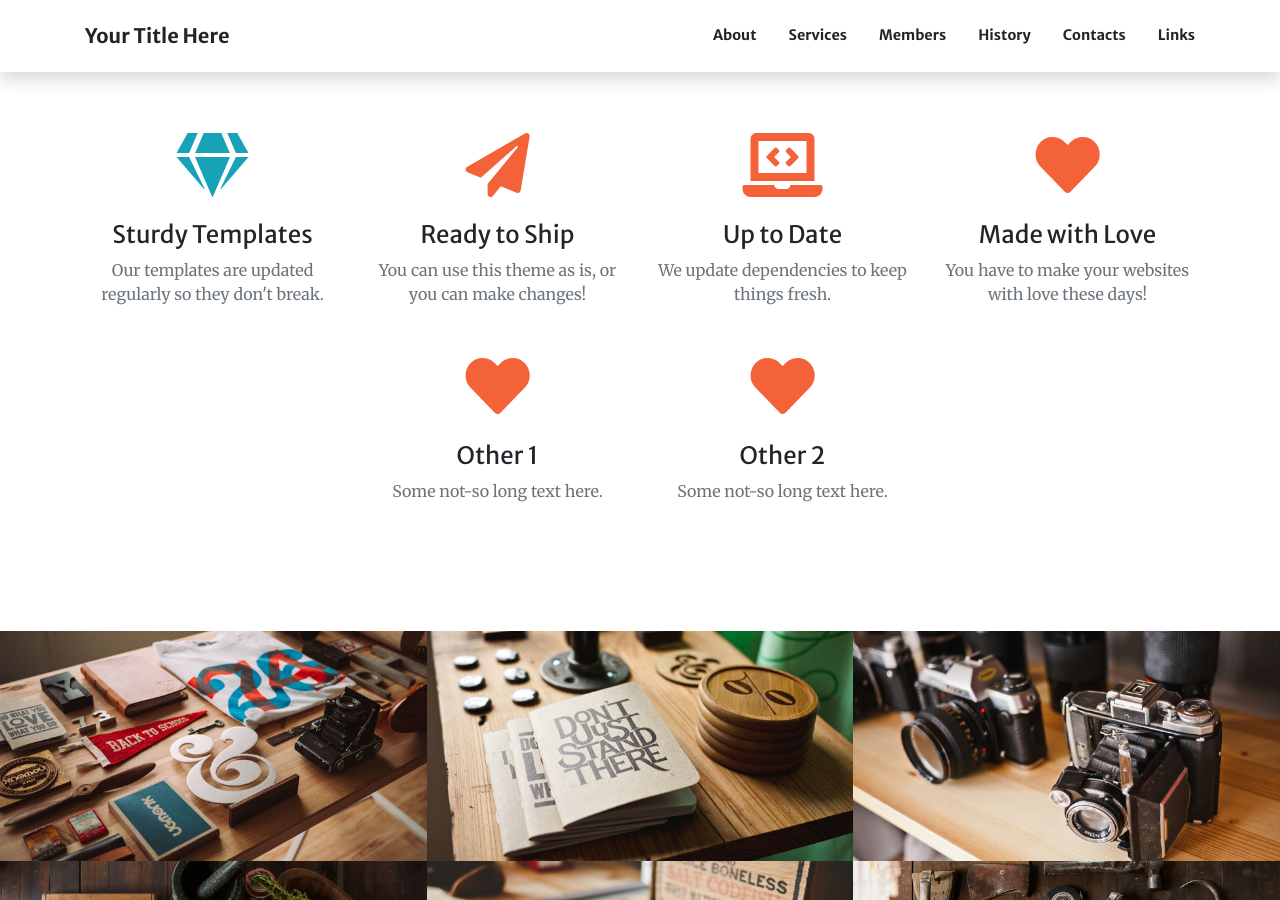
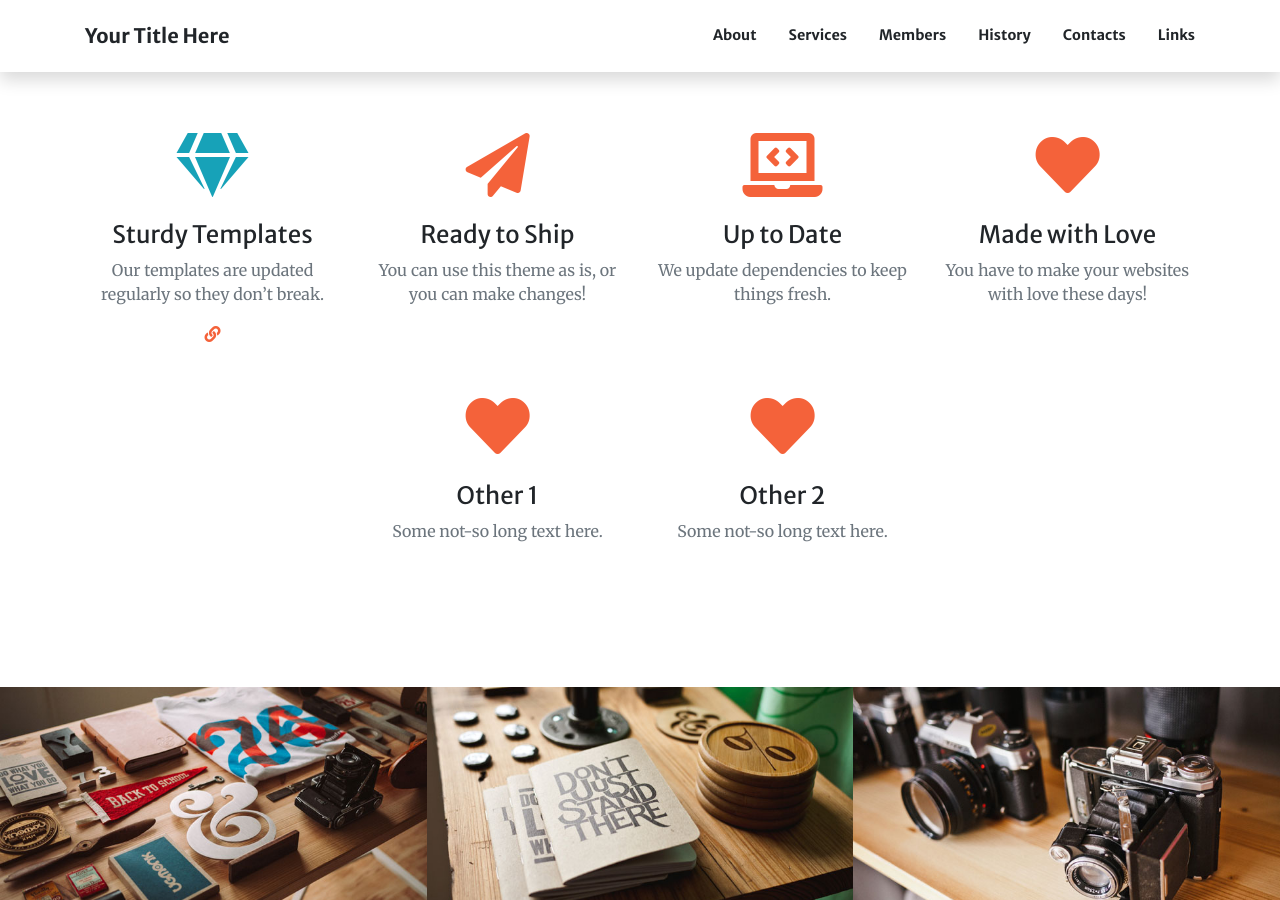
Before and after one commit to vvalchev/creative-theme-jekyll-new, a Jekyll site: the page built from index.md, in a window 1280 px wide and 900 px high, scrolled down 1534 px. Built offline with Jekyll 4.4.1, drawn with Linux system fonts in a browser that asks for light colours; nearby versions of some CDN libraries.

Commit message:
Improved services template - you can have links now.

```diff
--- a/_includes/services.html
+++ b/_includes/services.html
@@ -8,7 +8,12 @@
         <div class="mt-5">
           <i class="fas fa-4x {{ service.icon }} text-primary mb-4"></i>
           <h3 class="h4 mb-2">{{ service.title }}</h3>
-          <p class="text-muted mb-0">{{ service.text }}</p>
+          <div class="text-muted mb-0">
+            {{ service.text | markdownify }}
+            {% if service.url %}
+              <a href="{{ service.url }}"><i class="fas fa-link"></i></a>
+            {% endif %}
+          </div>
         </div>
       </div>
       {% endfor %}
--- a/index.md
+++ b/index.md
@@ -29,6 +29,7 @@ sections:
       - title: Sturdy Templates
         text: Our templates are updated regularly so they don't break.
         icon: fa-gem text-info
+        url: https://startbootstrap.com/
       - title: Ready to Ship
         text: You can use this theme as is, or you can make changes!
         icon: fa-paper-plane
```
